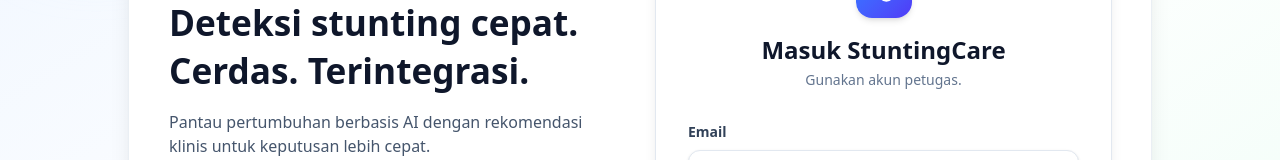
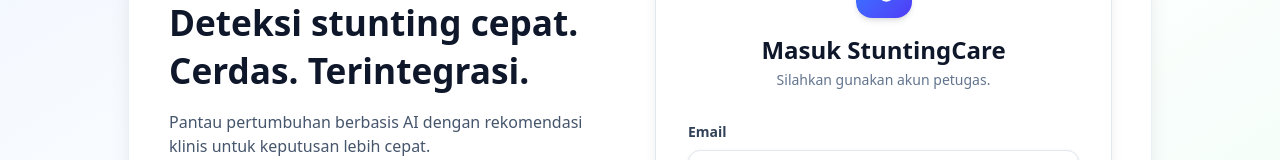
Before and after one commit to rakhathegreat/stunting-elektro, a React (Vite) app: page / in a window 1280 px wide. Shown: the part 238-398 px from the top of the page. Built offline with nearby package versions, Linux system fonts and the light colour scheme; no server answers.

Commit message:
Fixing login page

```diff
--- a/src/pages/Login.tsx
+++ b/src/pages/Login.tsx
@@ -99,7 +99,7 @@ const Login = () => {
                 <Stethoscope className="h-6 w-6 text-white sm:h-7 sm:w-7" />
               </div>
               <h2 className="mt-4 text-xl font-bold text-slate-900 sm:text-2xl">Masuk StuntingCare</h2>
-              <p className="mt-1 text-xs font-medium text-slate-500 sm:text-sm">Gunakan akun petugas.</p>
+              <p className="mt-1 text-xs font-medium text-slate-500 sm:text-sm">Silahkan gunakan akun petugas.</p>
             </div>
 
             <form className="mt-6 space-y-4 sm:mt-8 sm:space-y-6" onSubmit={handleSubmit}>
```
